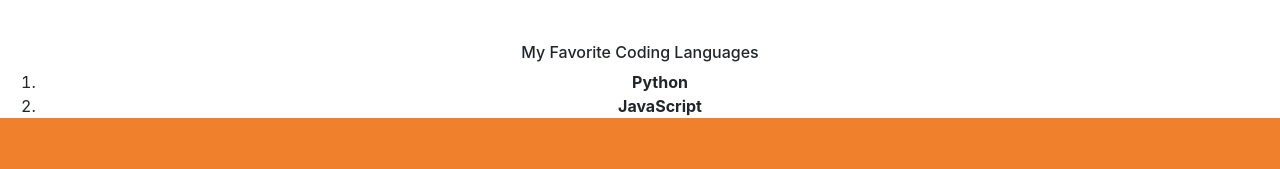
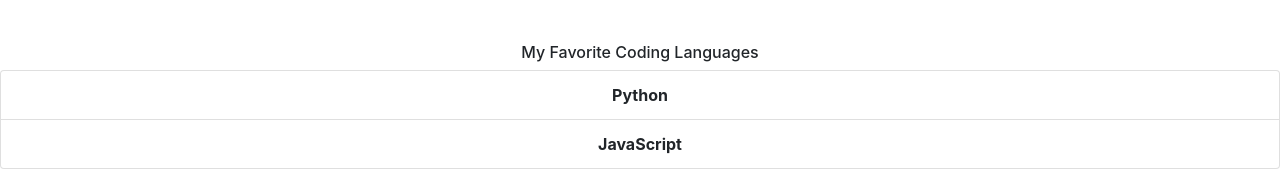
Before and after one commit to krishnarao22/krishnarao22.github.io, a plain HTML site: page index.html in a window 1280 px wide. Shown: the part 1216-1385 px from the top of the page. Before the commit the page ends 1350 px from the top, so only its background shows below. Drawn offline with nearby package versions, Linux system fonts and the light colour scheme.

Commit message:
implementing bootstrap to 'Programming Languages' section

```diff
--- a/index.css
+++ b/index.css
@@ -1,4 +1,4 @@
-.info, h1, h6, ol{
+.info, h1, h6, ul{
     text-align: center;
 }
 .info{
--- a/index.html
+++ b/index.html
@@ -36,9 +36,9 @@
     </a>
     <br><br>
     <h6>My Favorite Coding Languages</h6>
-    <ol>
-      <li><b>Python</li>
-      <li>JavaScript</b></li>
+    <ul class="list-group">
+      <li class="list-group-item"><b>Python</li>
+      <li class="list-group-item">JavaScript</b></li>
     </ol>
   </body>
 </html>
```
